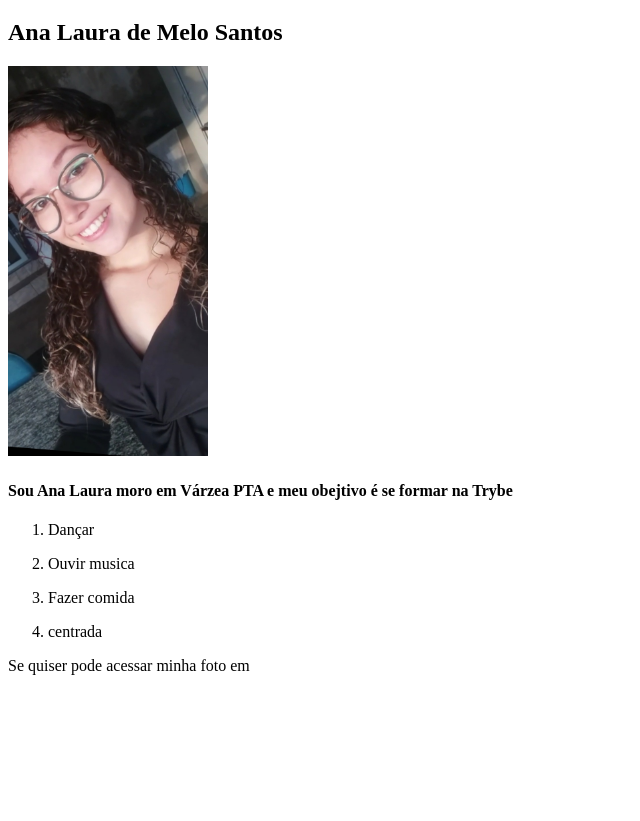
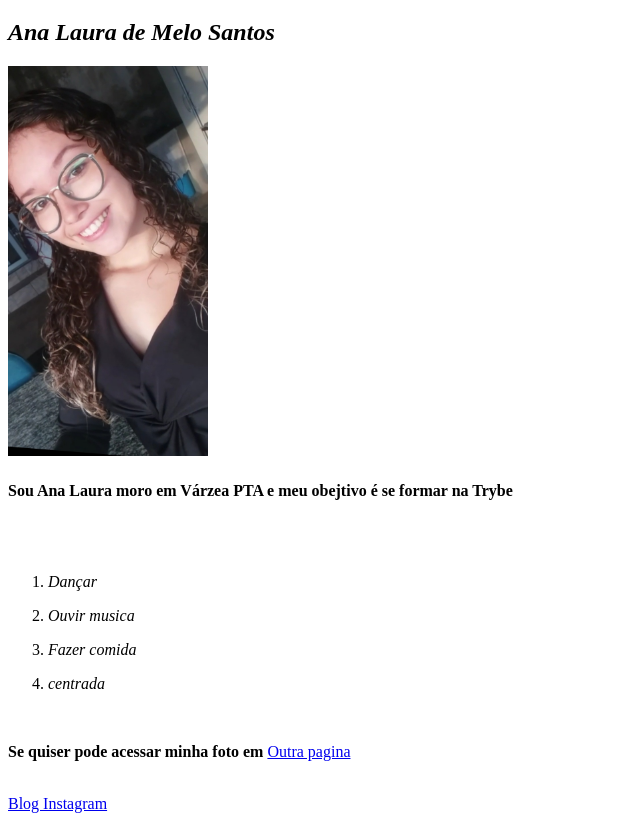
Before and after one commit to AnaLaura1828/Portf-lio, a plain HTML site: page index.html in a window 1280 px wide. Shown: the part 61-882 px from the top of the page, without its empty margins (0-640 px from the left). Before the commit the page ends 800 px from the top, so only its background shows below. Drawn offline with Linux system fonts and the light colour scheme.

Commit message:
Terminando modificacoes

```diff
--- a/index.html
+++ b/index.html
@@ -6,15 +6,24 @@
 </head>
 <body>
     <h1> Meu Portfólio</h1>
-    <h2> Ana Laura de Melo Santos</h2>
+    <h2> <em>Ana Laura de Melo Santos</h2></body> </em>
     <img src="Ana.jpeg" width="200px">
     <h4>Sou Ana Laura moro em Várzea PTA e meu obejtivo é se formar na Trybe</h4>
+<br>
+<br>
+
     <ol>
-     <p> <li>Dançar</li> </p>
-     <p> <li>Ouvir musica</li> </p>
-     <p> <li>Fazer comida</li> </p>
-     <p> <li>centrada</li> </p>
+     <p> <em><li>Dançar</li> </p></em>
+     <p> <em><li>Ouvir musica</li> </p></em>
+     <p> <em><li>Fazer comida</li> </p></em>
+     <p> <em><li>centrada</li> </p></em>
     </ol>
-    <p>Se quiser pode acessar minha foto em <a href="Ana.jpeg"> </p>
+    <br>
+
+    <p> <strong>Se quiser pode acessar minha foto em </strong><a href="Ana.jpeg">Outra pagina</a></p>
+    <br>
+
+
+    <a href="https://www.instagram.com/"target="_blank"> Blog Instagram</a>
 </body>
 </html>
```
